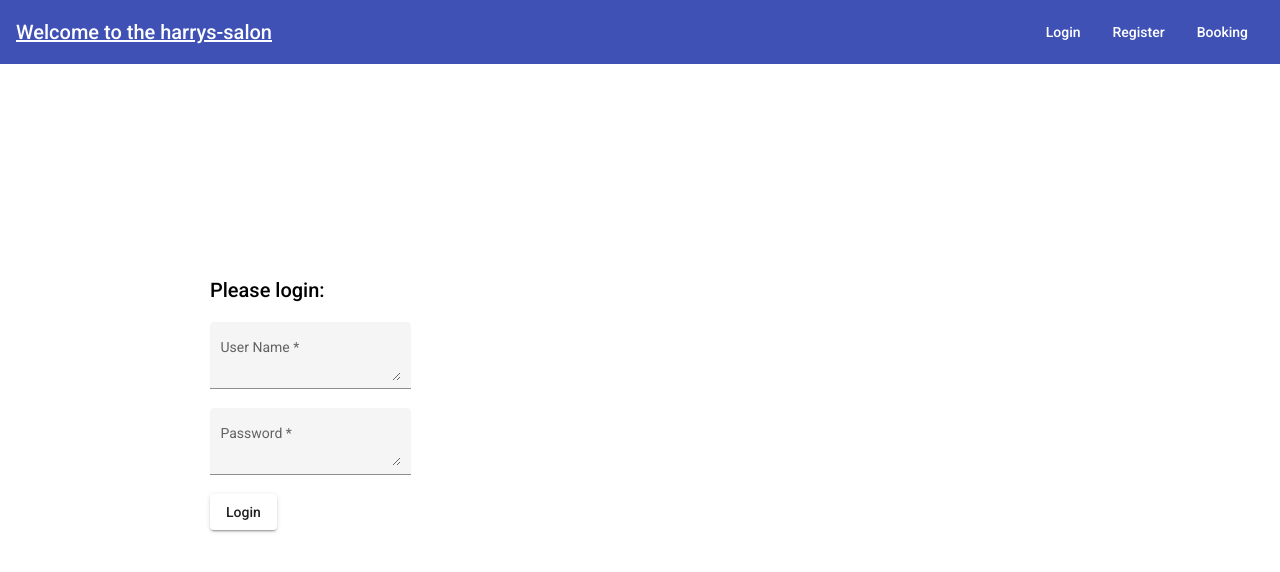
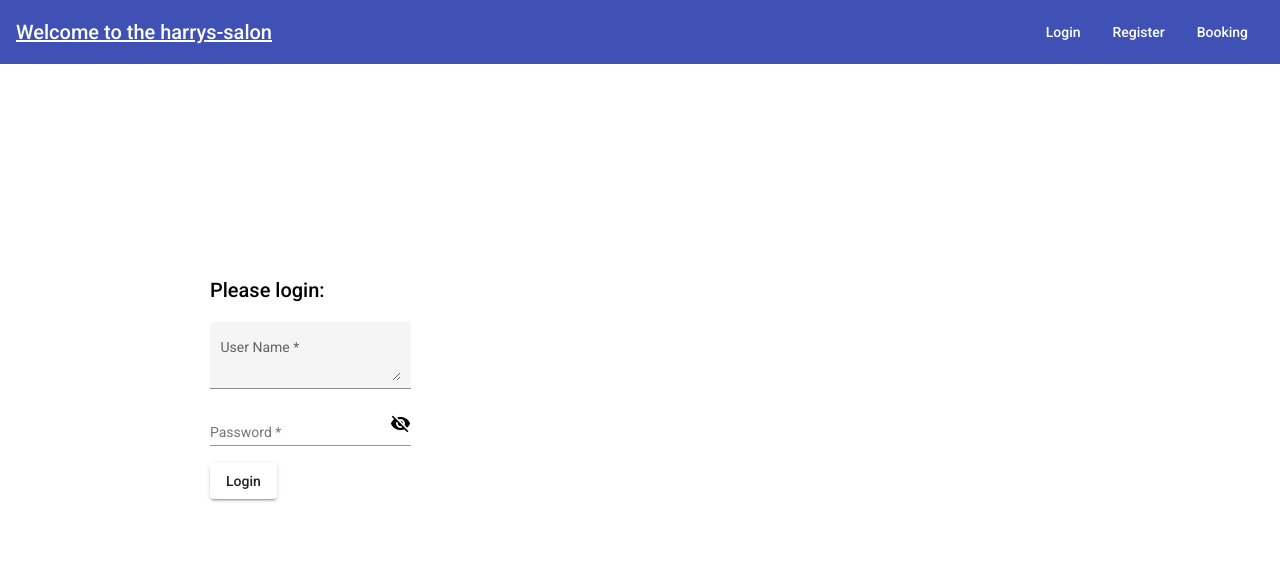
Before and after one commit to myllern/Harrys-Salon, an Angular app in the folder harrys_salon/: page /login in a window 1280 px wide. Shown: the top 572 px of the page. Built offline with nearby package versions, Linux system fonts and the light colour scheme.

Commit message:
hide password

```diff
--- a/harrys_salon/src/app/login/login-input/login-input.component.html
+++ b/harrys_salon/src/app/login/login-input/login-input.component.html
@@ -9,12 +9,10 @@
          <textarea matInput required formControlName="username"></textarea>
       </mat-form-field>
 
-
-
-      <mat-form-field appearance="fill">
-         <mat-label>Password</mat-label>
-         <textarea matInput required formControlName="password"></textarea>
-      </mat-form-field>
+      <mat-form-field>
+         <input matInput placeholder="Password" [type]="hide ? 'password' : 'text'" formControlName="password" required>
+         <mat-icon matSuffix (click)="hide = !hide">{{hide ? 'visibility_off' : 'visibility'}}</mat-icon>
+         </mat-form-field>
 
 
           <button mat-raised-button (click)="onSubmit()">Login</button>
--- a/harrys_salon/src/app/login/login-input/login-input.component.ts
+++ b/harrys_salon/src/app/login/login-input/login-input.component.ts
@@ -15,13 +15,15 @@
 export class LoginInputComponent implements OnInit {
   form = new FormGroup({
     username: new FormControl(''),
-    password: new FormControl('', [Validators.required, Validators.min(3)]),
+    password: new FormControl(''),
+    //password2: new FormControl('', [Validators.required, Validators.min(3)]),
   });
 
   constructor() {}
 
   ngOnInit(): void {}
-
+  hide = true;
+  get passwordInput() { return this.form.controls.password2; }
   onSubmit() {
     console.log(
       this.form.controls.username.value,
--- a/harrys_salon/src/app/register/register-input/register-input.component.html
+++ b/harrys_salon/src/app/register/register-input/register-input.component.html
@@ -18,10 +18,10 @@
          <textarea matInput required formControlName="username"></textarea>
       </mat-form-field>
 
-      <mat-form-field appearance="fill">
-         <mat-label>Password</mat-label>
-         <textarea matInput required formControlName="password"></textarea>
-      </mat-form-field>
+      <mat-form-field>
+         <input matInput placeholder="Password" [type]="hide ? 'password' : 'text'" formControlName="password" required>
+         <mat-icon matSuffix (click)="hide = !hide">{{hide ? 'visibility_off' : 'visibility'}}</mat-icon>
+         </mat-form-field>
 
 
           <button mat-raised-button (click)="onSubmit()">Register</button>
--- a/harrys_salon/src/app/register/register-input/register-input.component.ts
+++ b/harrys_salon/src/app/register/register-input/register-input.component.ts
@@ -18,7 +18,10 @@
   constructor() {}
 
   ngOnInit(): void {}
-
+  hide = true;
+  get passwordInput() {
+    return this.form.controls.password2;
+  }
   onSubmit() {
     console.log(
       this.form.controls.firstname.value,
```
Also changed, not shown: harrys_salon/src/app/register/register-input/register-input.component.css (+9 -8 lines).
